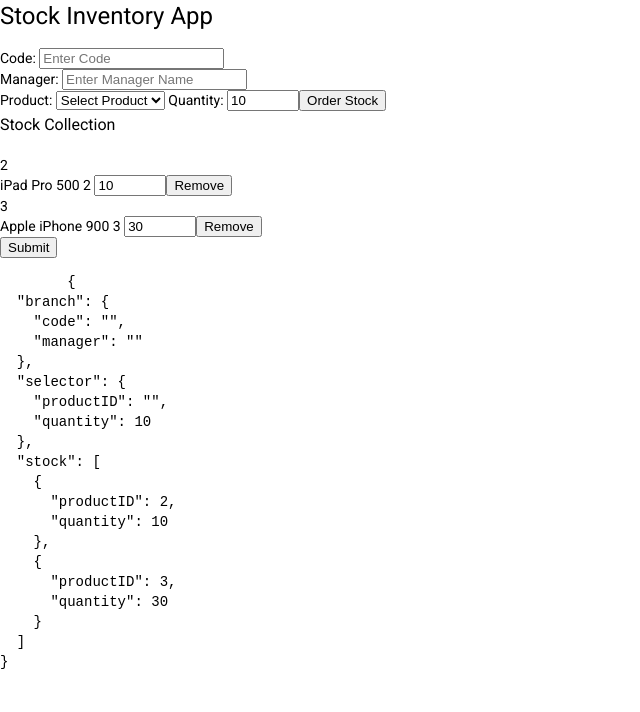
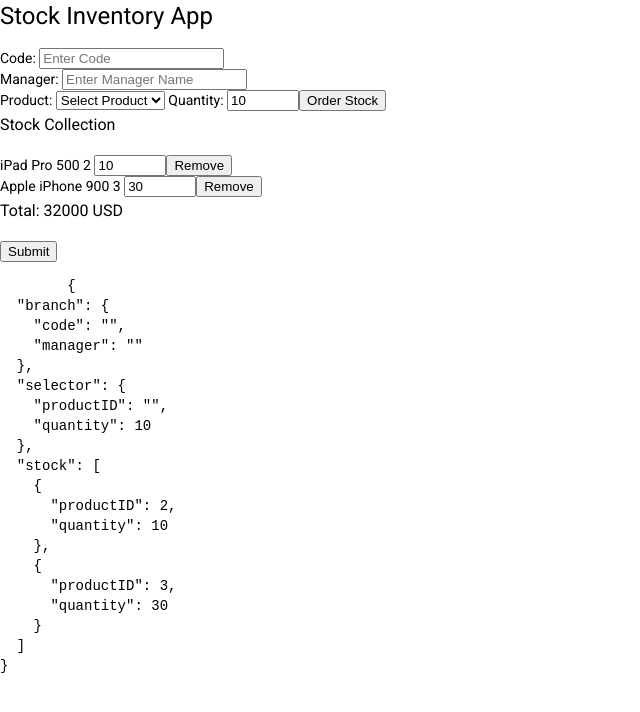
Before and after one commit to Kripakaran/ReactiveFormSkeleton, an Angular app: page / in a window 1280 px wide. Shown: the top 712 px of the page, without its empty margins (0-640 px from the left). Built offline with nearby package versions, Linux system fonts and the light colour scheme; data requests are answered from the project's data file.

Commit message:
feat: Add valuechanges Observable and reset selector

```diff
--- a/src/app/stock-inventory/containers/stock-inventory/stock-inventory.component.html
+++ b/src/app/stock-inventory/containers/stock-inventory/stock-inventory.component.html
@@ -19,6 +19,7 @@
     (remove) = "removeOrder($event)">
     </app-stock-array>
 
+    <h3> Total: {{total}} USD</h3>
 
     <button type = "submit">
         Submit
--- a/src/app/stock-inventory/containers/stock-inventory/stock-inventory.component.ts
+++ b/src/app/stock-inventory/containers/stock-inventory/stock-inventory.component.ts
@@ -19,6 +19,7 @@
 
   productMap: Map<number, Product>;
   products: Product[];
+  total: number;
 
   form = this.fb.group({
     branch: this.fb.group({
@@ -39,6 +40,31 @@
         productID : stock.productID || '',
         quantity: stock.quantity || 10
       })
+    }
+
+
+    calculateTotal(value: Item[]){
+
+      const total = value.reduce((prev,next) => {
+
+        let val = next.productID;
+        if (typeof val === 'string'){
+          val = parseInt(val)
+        }
+        const val2 = this.productMap.get(val);
+        let val4 = 0;
+        // console.log(prev);
+        if(val2){
+          val4 = val2.price;
+        }
+        // console.log(val2);
+        // console.log(val4);
+        return (prev + (next.quantity * val4));
+      }, 0);
+
+
+
+      this.total = total;
     }
   ngOnInit() {
     const cart = this.StockInventoryService.getCart();
@@ -68,6 +94,12 @@
 
       this.products = product;
       cart.forEach(item => this.addOrder(item));
+      this.calculateTotal(this.form.get('stock')?.value);
+
+      this.form.get('stock')?.valueChanges.subscribe(res => {
+        // console.log(res);
+        return this.calculateTotal(res);
+      });
 
     });
 
@@ -80,8 +112,8 @@
 
 
   addOrder(stock: {productID?: number, quantity?: number} ){
-    console.log(typeof(stock.productID));
-    console.log(stock);
+    // console.log(typeof(stock.productID));
+    // console.log(stock);
     const control = this.form.get('stock') as FormArray;
     control.push(this.getStock(stock));
 
--- a/src/app/stock-inventory/stock-array/stock-array.component.html
+++ b/src/app/stock-inventory/stock-array/stock-array.component.html
@@ -4,8 +4,7 @@
     <div formArrayName = "stock">
         <div *ngFor = "let item of stocks; let i = index;">
             <!-- how do you get this stocks? go to ts file and see how -->
-            {{ item.value.productID }}
-            <div [formGroupName] = "i">
+                <div [formGroupName] = "i">
                 <!-- property bind to index since this is an array of formgroups and each index is a formgroup of its own -->
 
 
--- a/src/app/stock-inventory/stock-array/stock-array.component.ts
+++ b/src/app/stock-inventory/stock-array/stock-array.component.ts
@@ -29,7 +29,7 @@
       id = parseInt(id)
     }
 
-    console.log(typeof(id));
+    // console.log(typeof(id));
     return this.map.get(id);
 
   // return is very important here lol
--- a/src/app/stock-inventory/stock-selector/stock-selector.component.ts
+++ b/src/app/stock-inventory/stock-selector/stock-selector.component.ts
@@ -23,8 +23,14 @@
   @Output()
   order: EventEmitter<any> = new EventEmitter();
 
-  handleOrder(){
+  handleOrder() {
     this.order.emit(this.parent.get('selector')?.value);
+    console.log(this.parent.get('selector'));
+
+    this.parent.get('selector')?.reset({
+      productID: '',
+      quantity: 10
+    })
     console.log(this.order);
   }
 
```
